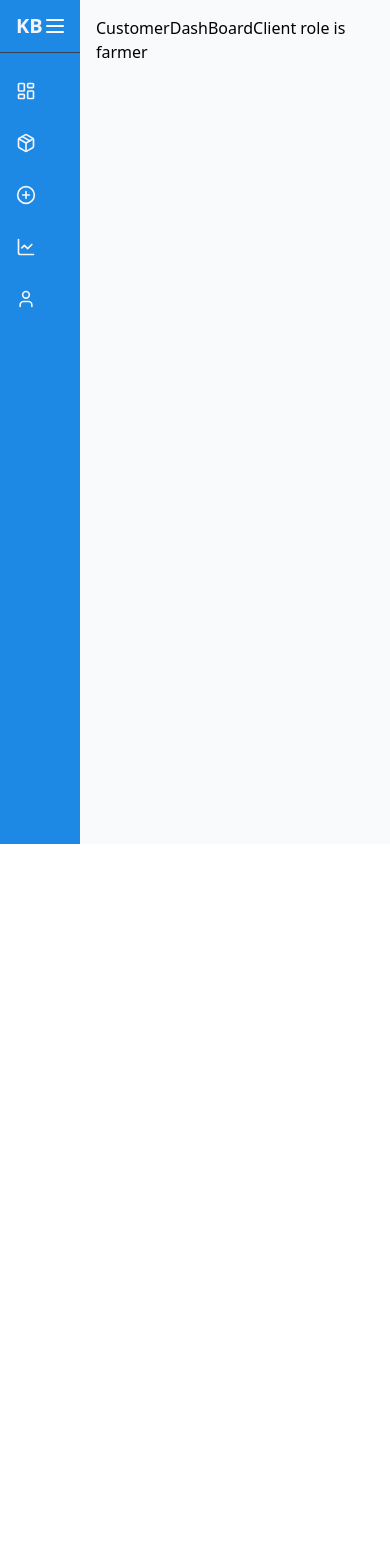
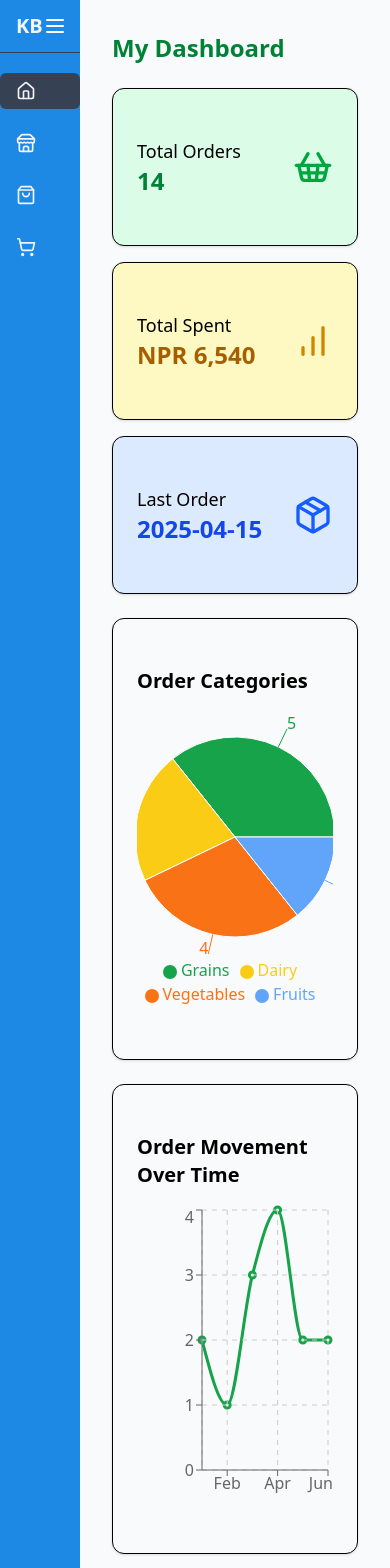
Before and after one commit to Dinesh10731j/KisanBazar, a Next.js app: page /dashboard/customer in a window 390 px wide. Shown: the top 1568 px of the page. Before the commit the page ends 844 px from the top, so only its background shows below. Built offline with nearby package versions, Linux system fonts and the light colour scheme.

Commit message:
Add customer dashboard components: Cart, Orders, and Shop; update routing and user role handling

```diff
--- /dev/null
+++ b/src/app/(dashboard)/dashboard/customer/cart/page.tsx
@@ -0,0 +1,9 @@
+import React from 'react'
+
+const Cart = () => {
+  return (
+    <div>Cart</div>
+  )
+}
+
+export default Cart
--- /dev/null
+++ b/src/app/(dashboard)/dashboard/customer/orders/page.tsx
@@ -0,0 +1,9 @@
+import React from 'react'
+
+const Orders = () => {
+  return (
+    <div>Orders</div>
+  )
+}
+
+export default Orders
--- a/src/app/(dashboard)/dashboard/customer/page.tsx
+++ b/src/app/(dashboard)/dashboard/customer/page.tsx
@@ -1,9 +1,9 @@
 import React from 'react'
-import CustomerDashBoardClient from '@/app/components/CustomerDashBoardClient';
+import CustomerDashboard from '@/app/components/CustomerDashBoardClient'
 const Customer = () => {
   return (
 
- <CustomerDashBoardClient/>
+ <CustomerDashboard/>
 
 
 
--- /dev/null
+++ b/src/app/(dashboard)/dashboard/customer/shop/page.tsx
@@ -0,0 +1,9 @@
+import React from 'react'
+
+const Shop = () => {
+  return (
+    <div>Shop</div>
+  )
+}
+
+export default Shop
--- a/src/app/components/CustomerDashBoardClient.tsx
+++ b/src/app/components/CustomerDashBoardClient.tsx
@@ -1,12 +1,127 @@
-"use client";
-import { UseUserRole } from '@/hooks/useUserRole';
-import React from 'react'
+'use client';
 
-const CustomerDashBoardClient = () => {
-    const role = UseUserRole();
+import React from 'react';
+import { Card, CardContent } from "@/components/ui/card";
+import { ShoppingBasket, Package, BarChart } from 'lucide-react';
+import {
+  ResponsiveContainer,
+  PieChart,
+  Pie,
+  Cell,
+  Tooltip,
+  Legend,
+  LineChart,
+  Line,
+  CartesianGrid,
+  XAxis,
+  YAxis
+} from 'recharts';
+
+const orderSummary = {
+  totalOrders: 14,
+  totalSpent: 'NPR 6,540',
+  lastOrderDate: '2025-04-15',
+};
+
+const categoryData = [
+  { name: 'Grains', value: 5 },
+  { name: 'Dairy', value: 3 },
+  { name: 'Vegetables', value: 4 },
+  { name: 'Fruits', value: 2 },
+];
+
+const orderTrendData = [
+  { month: 'Jan', orders: 2 },
+  { month: 'Feb', orders: 1 },
+  { month: 'Mar', orders: 3 },
+  { month: 'Apr', orders: 4 },
+  { month: 'May', orders: 2 },
+  { month: 'Jun', orders: 2 },
+];
+
+const COLORS = ['#16a34a', '#facc15', '#f97316', '#60a5fa'];
+
+const CustomerDashboard = () => {
   return (
-    <div>CustomerDashBoardClient role is {role}</div>
-  )
-}
+    <div className="p-4 md:p-8 space-y-6">
+      <h1 className="text-2xl md:text-3xl font-bold text-green-700">My Dashboard</h1>
 
-export default CustomerDashBoardClient
+      {/* Summary Cards */}
+      <div className="grid grid-cols-1 sm:grid-cols-2 lg:grid-cols-3 gap-4">
+        <Card className="bg-green-100">
+          <CardContent className="flex items-center justify-between p-6">
+            <div>
+              <h2 className="text-lg font-medium">Total Orders</h2>
+              <p className="text-2xl font-bold text-green-700">{orderSummary.totalOrders}</p>
+            </div>
+            <ShoppingBasket className="w-10 h-10 text-green-600" />
+          </CardContent>
+        </Card>
+
+        <Card className="bg-yellow-100">
+          <CardContent className="flex items-center justify-between p-6">
+            <div>
+              <h2 className="text-lg font-medium">Total Spent</h2>
+              <p className="text-2xl font-bold text-yellow-700">{orderSummary.totalSpent}</p>
+            </div>
+            <BarChart className="w-10 h-10 text-yellow-600" />
+          </CardContent>
+        </Card>
+
+        <Card className="bg-blue-100">
+          <CardContent className="flex items-center justify-between p-6">
+            <div>
+              <h2 className="text-lg font-medium">Last Order</h2>
+              <p className="text-2xl font-bold text-blue-700">{orderSummary.lastOrderDate}</p>
+            </div>
+            <Package className="w-10 h-10 text-blue-600" />
+          </CardContent>
+        </Card>
+      </div>
+
+      {/* Pie Chart for Category */}
+      <Card>
+        <CardContent className="p-6">
+          <h2 className="text-xl font-semibold mb-4">Order Categories</h2>
+          <ResponsiveContainer width="100%" height={300}>
+            <PieChart>
+              <Pie
+                data={categoryData}
+                dataKey="value"
+                nameKey="name"
+                cx="50%"
+                cy="50%"
+                outerRadius={100}
+                label
+              >
+                {categoryData.map((entry, index) => (
+                  <Cell key={`cell-${index}`} fill={COLORS[index % COLORS.length]} />
+                ))}
+              </Pie>
+              <Tooltip />
+              <Legend />
+            </PieChart>
+          </ResponsiveContainer>
+        </CardContent>
+      </Card>
+
+      {/* Line Chart for Order Movement */}
+      <Card>
+        <CardContent className="p-6">
+          <h2 className="text-xl font-semibold mb-4">Order Movement Over Time</h2>
+          <ResponsiveContainer width="100%" height={300}>
+            <LineChart data={orderTrendData}>
+              <Line type="monotone" dataKey="orders" stroke="#16a34a" strokeWidth={3} />
+              <CartesianGrid stroke="#ccc" strokeDasharray="5 5" />
+              <XAxis dataKey="month" />
+              <YAxis allowDecimals={false} />
+              <Tooltip />
+            </LineChart>
+          </ResponsiveContainer>
+        </CardContent>
+      </Card>
+    </div>
+  );
+};
+
+export default CustomerDashboard;
--- a/src/hooks/useUserRole.ts
+++ b/src/hooks/useUserRole.ts
@@ -5,7 +5,7 @@ export type Role = 'admin' | 'farmer' | 'user';
 export function UseUserRole(): Role {
   if (typeof window === 'undefined') {
 
-    return 'farmer';
+    return 'user';
   }
 
   const storedRole = Cookies.get('role') as Role | undefined;
@@ -13,7 +13,7 @@ export function UseUserRole(): Role {
   if (storedRole === 'admin' || storedRole === 'farmer' || storedRole === 'user') {
     return storedRole;
   } else {
-    Cookies.set('role', 'farmer');
-    return 'farmer';
+    Cookies.set('role', 'user');
+    return 'user';
   }
 }
--- a/src/utils/routes.ts
+++ b/src/utils/routes.ts
@@ -39,9 +39,9 @@ export const headerRoutes =[
       { label: "Profile", path: "/dashboard/farmer/profile", icon: User },
     ],
     user: [
-      { label: "Home", path: "/user/home", icon: Home },
-      { label: "Shop", path: "/user/shop", icon: Store },
-      { label: "Cart", path: "/user/cart", icon: ShoppingBag },
-      { label: "Orders", path: "/user/orders", icon: ShoppingCart },
+      { label: "Home", path: "/dashboard/customer", icon: Home },
+      { label: "Shop", path: "/dashboard/customer/shop", icon: Store },
+      { label: "Cart", path: "/dashboard/customer/cart", icon: ShoppingBag },
+      { label: "Orders", path: "/dashboard/customer/orders", icon: ShoppingCart },
     ],
   };
```
